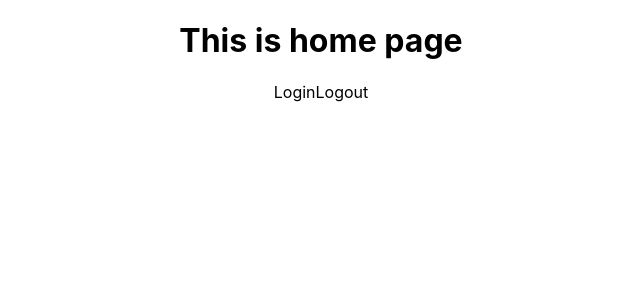
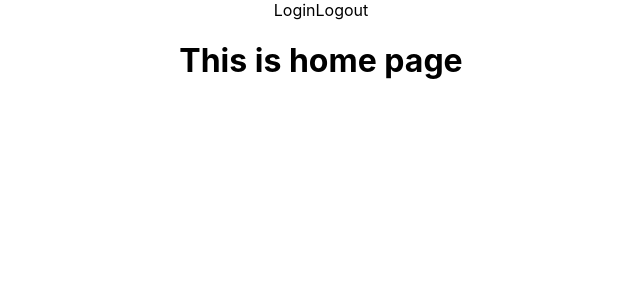
Before and after one commit to LittleRabbitBigWolf/recipe-app, a React (Create React App) app: page / in a window 1280 px wide. Shown: the top 300 px of the page, without its empty margins (319-959 px from the left). Built offline with nearby package versions, Linux system fonts and the light colour scheme.

Commit message:
added nav

```diff
--- a/src/App.js
+++ b/src/App.js
@@ -1,25 +1,22 @@
 import React, { Component } from 'react';
 import {HashRouter} from 'react-router-dom';
 // import {Provider} from 'react-redux';
+// import store from './ducks/store';
 
-// import store from './ducks/store';
 import routes from './routes';
+import Nav from './components/Nav/Nav';
 
 import './App.css';
-
-import Login from './components/Login/Login';
-import Logout from './components/Logout/Logout';
 
 class App extends Component {
   render() {
     return (
       // <Provider store={store}>
       <HashRouter>
-      <div className="App">
-      {routes}
-          <Login/>
-          <Logout/>
-      </div>
+        <div className="App">
+          <Nav/>
+          {routes}
+        </div>
       </HashRouter>
       // </Provider>
     );
--- /dev/null
+++ b/src/components/Nav/Nav.js
@@ -0,0 +1,17 @@
+import React, { Component } from 'react';
+
+import Login from '../Login/Login';
+import Logout from '../Logout/Logout';
+
+class Nav extends Component {
+  render() {
+    return (
+      <div>
+        <Login/>
+        <Logout/>
+      </div>
+    );
+  }
+}
+
+export default Nav;
```
